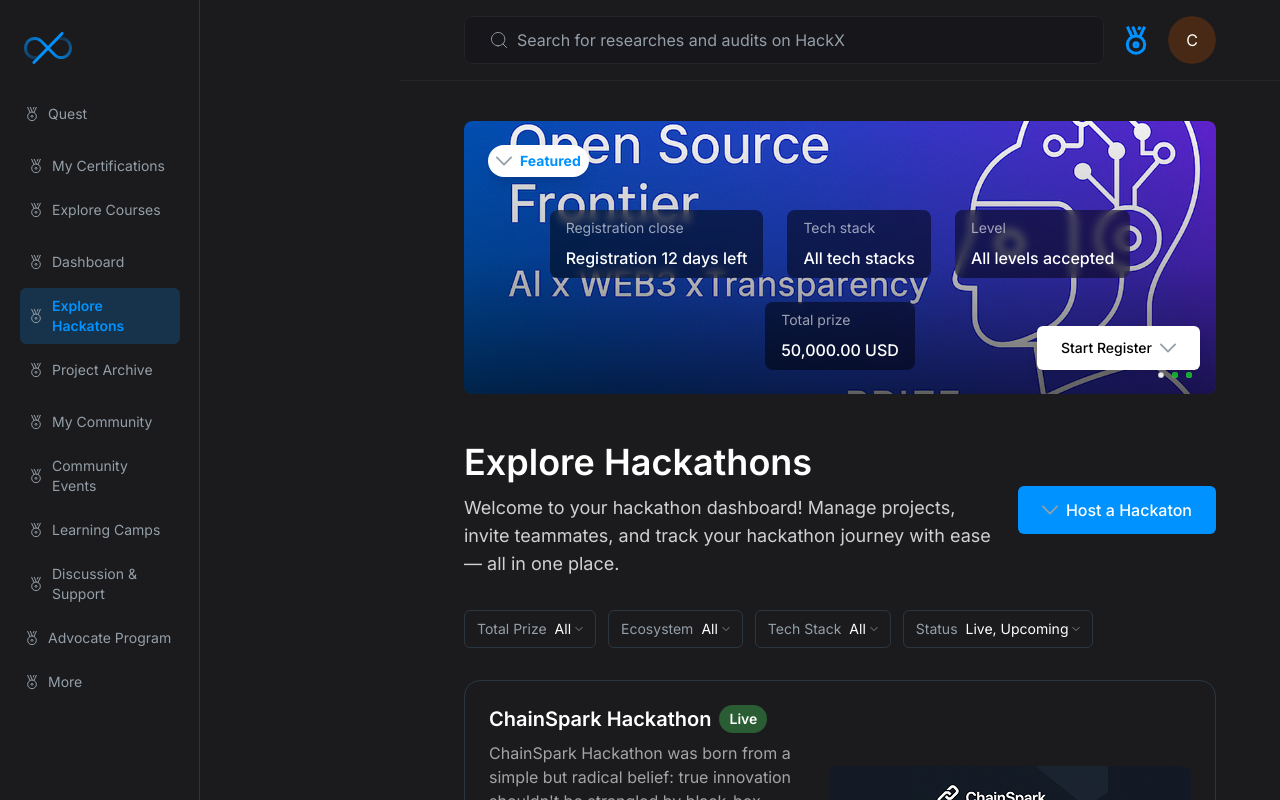
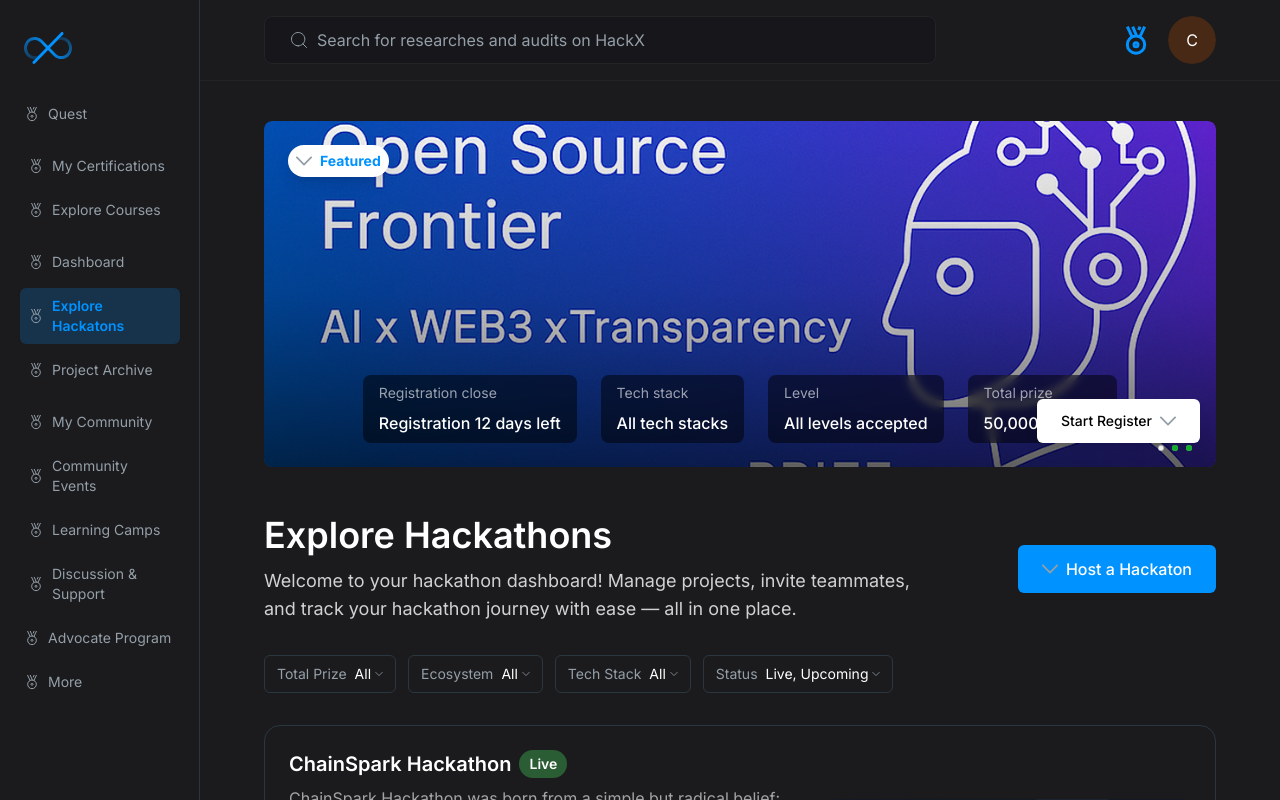
Before and after one commit to KarlLeen/hackx, a Next.js app: page / in a window 1280 px wide. Shown: the top 800 px of the page. Built offline with nearby package versions, Linux system fonts and the light colour scheme.

Commit message:
修复主页面：移除 main 元素的 margin-left，让内容在 sidebar 右侧区域正确居中

```diff
--- a/src/app/page.tsx
+++ b/src/app/page.tsx
@@ -63,7 +63,7 @@ export default function Home() {
       </div>
 
       {/* Main Content Area */}
-      <main className="flex-1 flex flex-col min-h-screen md:ml-sidebar-sm lg:ml-sidebar relative bg-bg-dark">
+      <main className="flex-1 flex flex-col min-h-screen relative bg-bg-dark">
         {/* Header - full width */}
         <Header />
 
```
